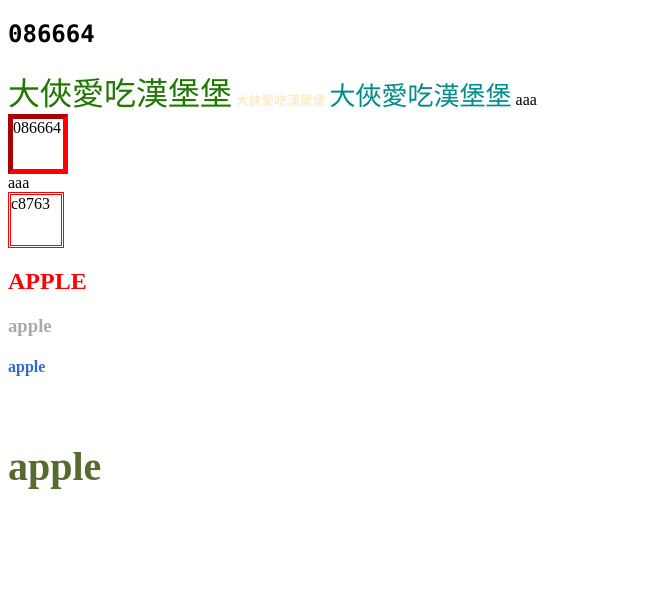
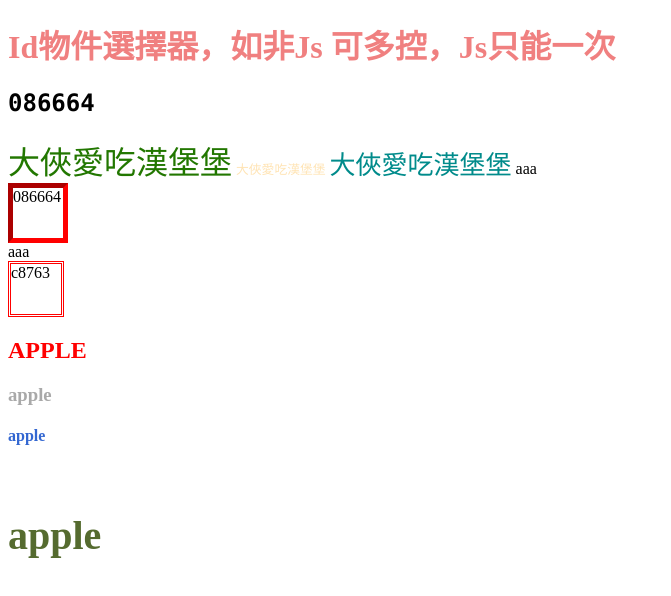
Before and after one commit to joelee2017/WebSite, a plain HTML site: page Second.html in a window 1280 px wide. Shown: the whole page, without its empty margins (0-671 px from the left). Drawn offline with Linux system fonts and the light colour scheme.

Commit message:
<style>#theH1{} id物件選擇器

```diff
--- a/Second.html
+++ b/Second.html
@@ -8,10 +8,11 @@
         /*h2{color:red;text-transform:uppercase}
         h3{color:darkgrey;text-transform:lowercase}*/
         h4{color:Highlight}
+        #theH1{text-transform:capitalize;color:lightcoral}
     </style>
-
 </head>
 <body>
+    <h1 id="theH1">id物件選擇器，如非js 可多控，js只能一次</h1>
     <h2 style="font-family:Consolas">086664</h2>
     <span style="color:	#227700;font-size:2em">大俠愛吃漢堡堡</span>
     <span style="color:rgb(255,228,181);font-size:80%">大俠愛吃漢堡堡</span>
```
